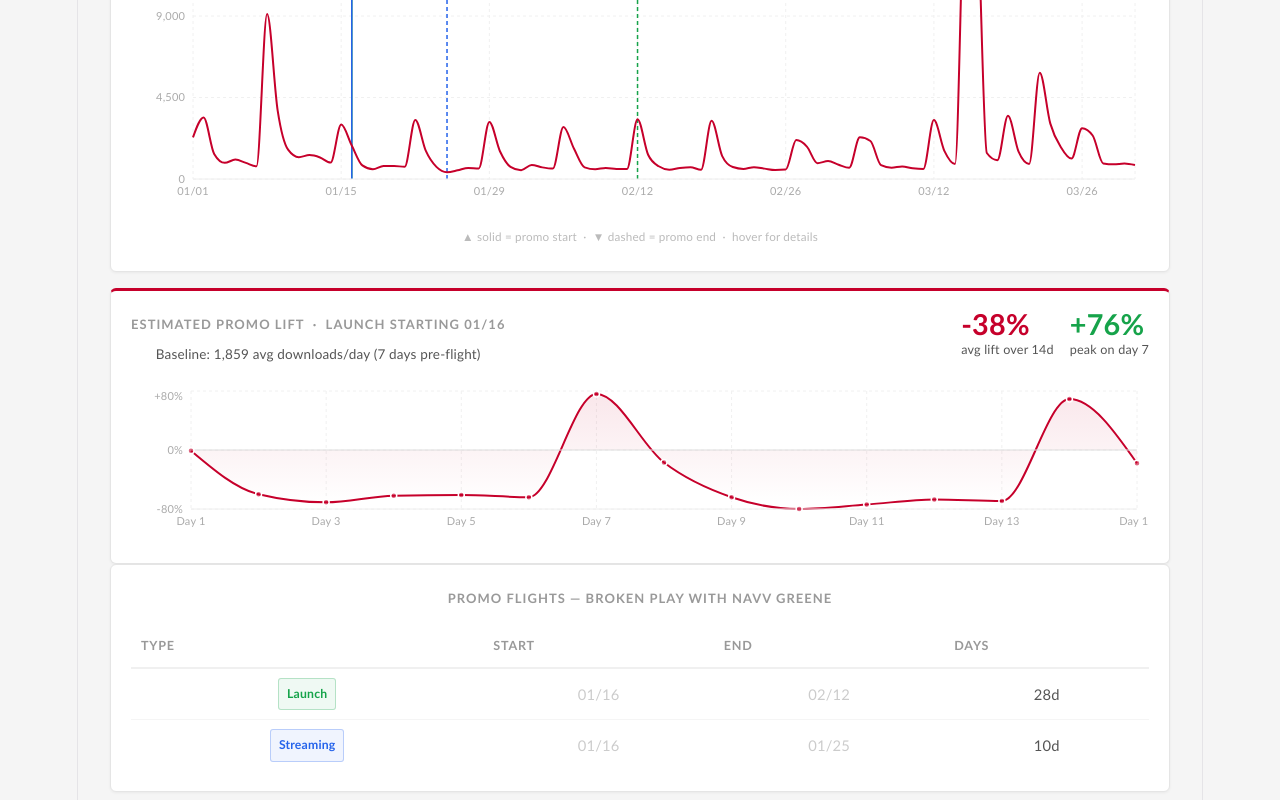
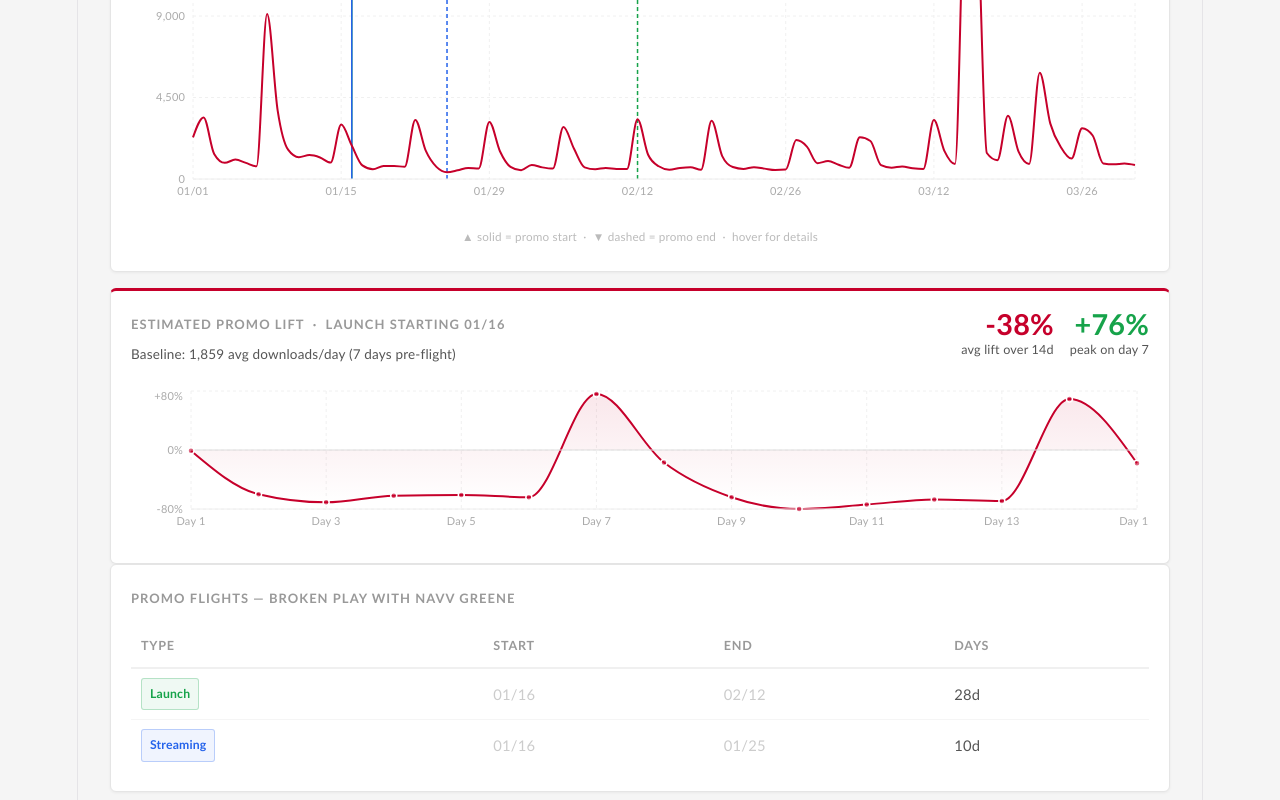
Before and after one commit to thegr8estangell/Q1_data, a React (Vite) app: page / in a window 1280 px wide. Shown: the part 762-1562 px from the top of the page. Built offline with nearby package versions, Linux system fonts and the light colour scheme.

Commit message:
podcast dashboard

```diff
--- a/src/App.jsx
+++ b/src/App.jsx
@@ -167,11 +167,11 @@ export default function App() {
         .ldot{width:7px;height:7px;border-radius:2px;flex-shrink:0}
         .hint{font-family:'Calibri',sans-serif;font-size:.65rem;color:#bbb;margin-top:10px}
         /* Flights table */
-        .ftable{background:#fff;border:1px solid #e5e5e5;border-radius:6px;padding:20px;box-shadow:0 1px 3px rgba(0,0,0,.05)}
+        .ftable{background:#fff;border:1px solid #e5e5e5;border-radius:6px;padding:20px;box-shadow:0 1px 3px rgba(0,0,0,.05);text-align:left}
         .ftitle{font-family:'Calibri',sans-serif;font-size:.72rem;text-transform:uppercase;letter-spacing:.08em;color:#999;font-weight:600;margin-bottom:14px}
         table{width:100%;border-collapse:collapse}
         th{font-family:'Calibri',sans-serif;font-size:.7rem;text-transform:uppercase;letter-spacing:.06em;color:#999;text-align:left;padding:8px 10px;border-bottom:2px solid #f0f0f0}
-        td{font-family:'Calibri',sans-serif;font-size:.82rem;padding:9px 10px;border-bottom:1px solid #f5f5f5;color:#333}
+        td{font-family:'Calibri',sans-serif;font-size:.82rem;padding:9px 10px;border-bottom:1px solid #f5f5f5;color:#333;text-align:left}
         tr:last-child td{border-bottom:none}
         tr:hover td{background:#fafafa}
         .tbadge{display:inline-block;padding:2px 8px;border-radius:3px;font-size:.68rem;border:1px solid;font-weight:600}
@@ -295,11 +295,11 @@ export default function App() {
                 </div>
               </div>
               <div style={{display:"flex",gap:16}}>
-                <div style={{textAlign:"left"}}>
+                <div style={{textAlign:"right"}}>
                   <div style={{fontFamily:"Calibri",fontSize:"1.6rem",fontWeight:700,color: liftData.avgLift>=0?"#1a7a3c":"#C6002B"}}>{liftData.avgLift>0?"+":""}{liftData.avgLift}%</div>
                   <div style={{fontFamily:"Calibri",fontSize:".7rem",color:"#555"}}>avg lift over 14d</div>
                 </div>
-                <div style={{textAlign:"left"}}>
+                <div style={{textAlign:"right"}}>
                   <div style={{fontFamily:"Calibri",fontSize:"1.6rem",fontWeight:700,color:"#16a34a"}}>{liftData.peakDay.pct>0?"+":""}{liftData.peakDay.pct}%</div>
                   <div style={{fontFamily:"Calibri",fontSize:".7rem",color:"#555"}}>peak on day {liftData.peakDay.day}</div>
                 </div>
```
